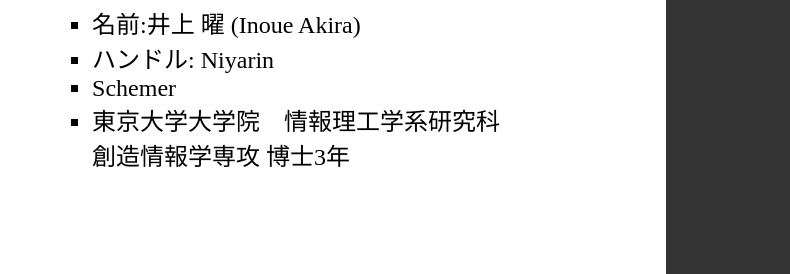
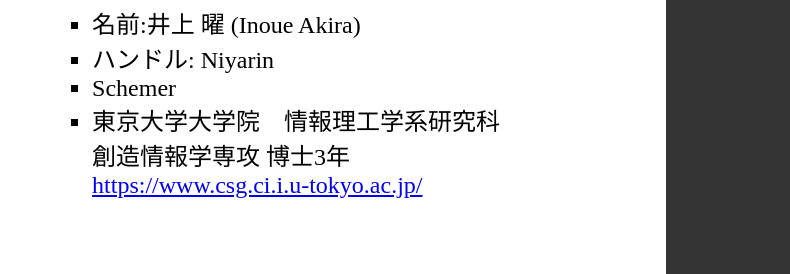
Before and after one commit to niyarin/niyarin.github.io, a plain HTML site: page contents/about_me.html in a window 1280 px wide. Shown: the part 209-483 px from the top of the page, 490-1280 px from the left. Drawn offline with Linux system fonts and the light colour scheme.

Commit message:
Update about me.

```diff
--- a/contents/about_me.html
+++ b/contents/about_me.html
@@ -94,7 +94,7 @@
                        <li>名前:井上 曜 (Inoue Akira)</li>
                        <li>ハンドル: Niyarin</li>
                        <li>Schemer</li>
-                       <li>東京大学大学院　情報理工学系研究科　創造情報学専攻 博士3年</li>
+                       <li>東京大学大学院　情報理工学系研究科　創造情報学専攻 博士3年 <a href="https://www.csg.ci.i.u-tokyo.ac.jp/">https://www.csg.ci.i.u-tokyo.ac.jp/</a></li>
                    </ul>
                </div>
            </div>
@@ -107,7 +107,6 @@ A Managed Memory System for Micro Controllers with NOR Flash Memory
 Proc. ACM SIGPLAN International Symposium on Memory Management (ISMM 2024)
 Pages 57 - 67, Copenhagen Denmark, 25 June, 2024
 doi: <a href="https://doi.org/10.1145/3652024.3665511">https://doi.org/10.1145/3652024.3665511</a>
-
                </div>
            </div>
 
```
